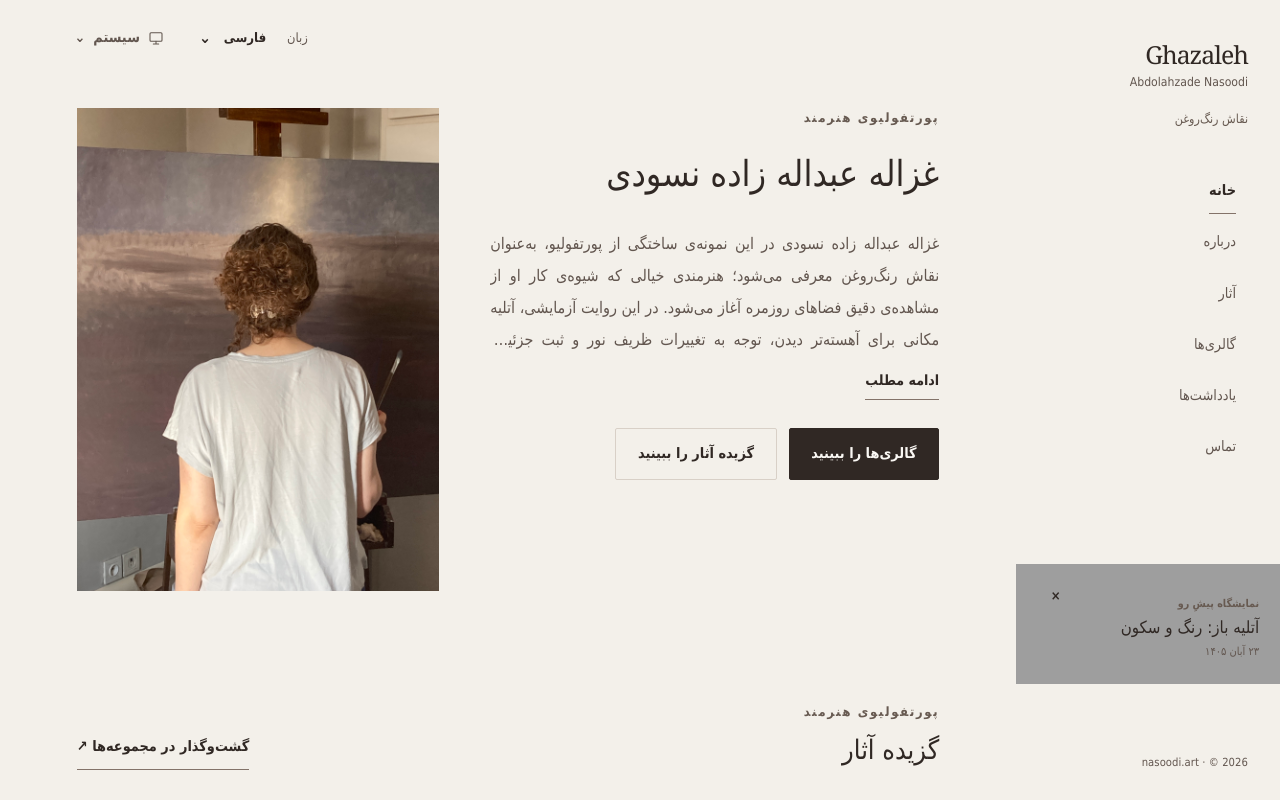
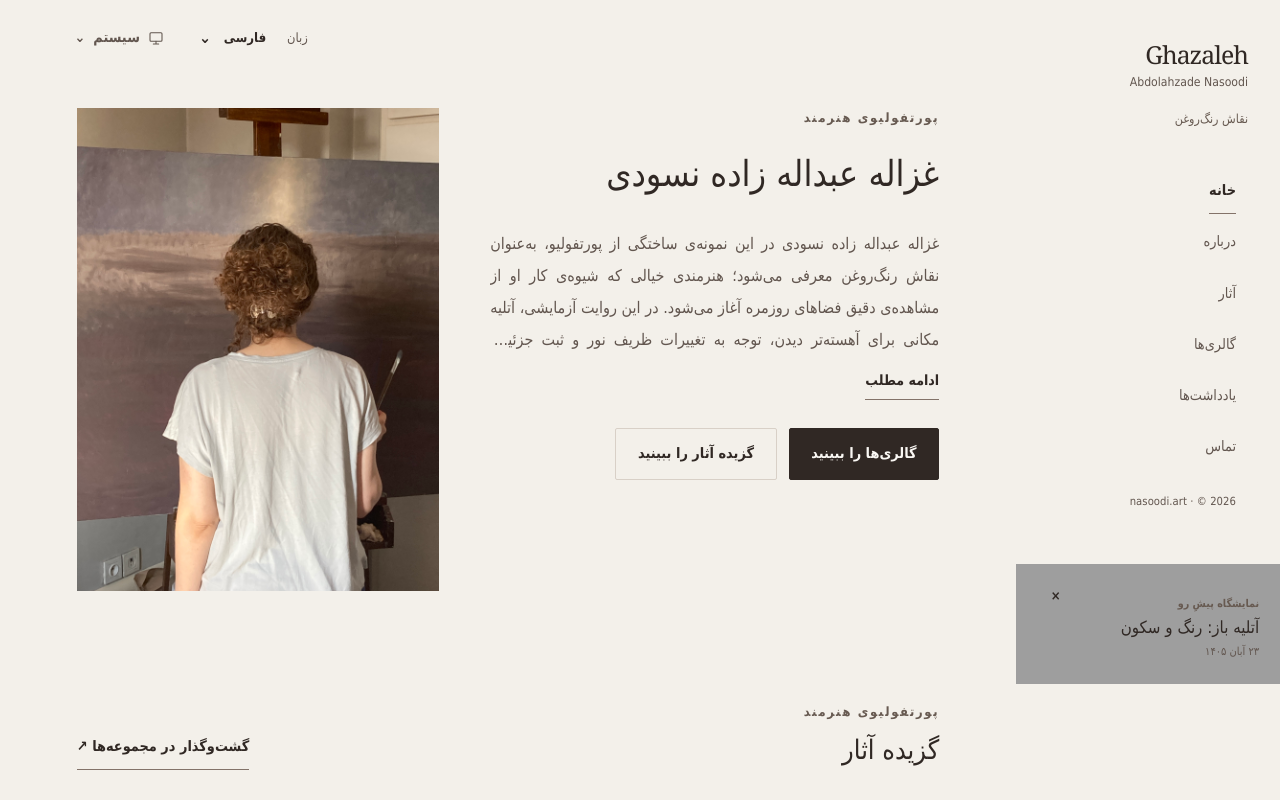
Before and after one commit to mrcode-tech/nasoodi.art, a Next.js app: page /fa in a window 1280 px wide. Shown: the top 800 px of the page. Built offline with nearby package versions, Linux system fonts and the light colour scheme; grey boxes are pictures that could not be loaded; a web font is replaced by a local one.

Commit message:
Fix sidebar bottom-section spacing and scroll layout

```diff
--- a/src/components/site-shell.tsx
+++ b/src/components/site-shell.tsx
@@ -4,7 +4,7 @@ import { usePathname, useRouter } from "next/navigation";
 import { useEffect, useRef, useState } from "react";
 import { alternatePathFor, copyFor, pagePath, type Locale } from "@/lib/site";
 import { Button } from "@/components/ui/button";
-import { Sidebar, SidebarContent, SidebarFooter, SidebarHeader, SidebarMenu, SidebarMenuButton, SidebarMenuItem } from "@/components/ui/sidebar";
+import { Sidebar, SidebarContent, SidebarHeader, SidebarMenu, SidebarMenuButton, SidebarMenuItem } from "@/components/ui/sidebar";
 import { Sheet, SheetClose, SheetContent, SheetTitle, SheetTrigger } from "@/components/ui/sheet";
 import { DropdownMenu, DropdownMenuContent, DropdownMenuItem, DropdownMenuTrigger } from "@/components/ui/dropdown-menu";
 import { JournalAnnouncement, type AnnouncementEvent } from "@/components/journal-announcement";
@@ -74,6 +74,7 @@ export function SiteShell({ locale, children, announcement }: { locale: Locale;
       </Link></SidebarHeader>
       <SidebarContent>
         <ScrollArea dir={locale === "fa" ? "rtl" : "ltr"} className="sidebar-scroll-area">
+          <div className="sidebar-scroll-content">
             {navigation()}
             {announcement && !isHomePage && (
               <JournalAnnouncement
@@ -85,9 +86,11 @@ export function SiteShell({ locale, children, announcement }: { locale: Locale;
                 placement="desktop-sidebar"
               />
             )}
+            <div className="sidebar-flex-spacer" aria-hidden="true" />
+            <div className="sidebar-bottom" dir="ltr"><span>nasoodi.art · © {new Date().getFullYear()}</span></div>
+          </div>
         </ScrollArea>
       </SidebarContent>
-      <SidebarFooter className="sidebar-bottom"><span>nasoodi.art · © {new Date().getFullYear()}</span></SidebarFooter>
     </Sidebar>
     <header className={`mobile-header mobile-header-${locale}`} data-locale={locale}>
       <Link className="mobile-wordmark" dir="ltr" href={pagePath(locale)}>Nasoodi<span>.</span></Link>
@@ -110,11 +113,14 @@ export function SiteShell({ locale, children, announcement }: { locale: Locale;
                   onNavigate={() => setMobileOpen(false)}
                 />
               )}
+              <div className="drawer-flex-spacer" aria-hidden="true" />
+              <div className="drawer-bottom">
                 <div className="drawer-settings" dir={locale === "fa" ? "rtl" : "ltr"}>
                   <div className="drawer-setting-row"><span className="language-label">{labels.language}</span><LanguageSelector locale={locale} alternate={alternate} pathname={pathname} label={labels.language} onNavigate={() => setMobileOpen(false)}/></div>
                   <div className="drawer-setting-row"><span className="language-label">{locale === "fa" ? "نمایش" : "Appearance"}</span><ThemeSelector locale={locale}/></div>
                 </div>
                 <div className="drawer-copyright" dir="ltr"><span>nasoodi.art</span><span>© {new Date().getFullYear()}</span></div>
+              </div>
             </div>
           </ScrollArea>
         </SheetContent>
```
Lines whose indentation alone changed are shown as unchanged.
